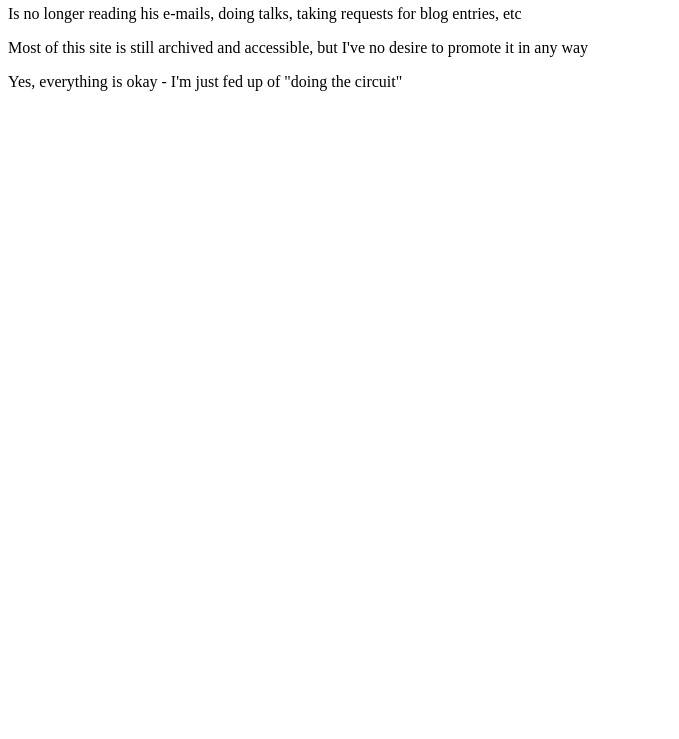
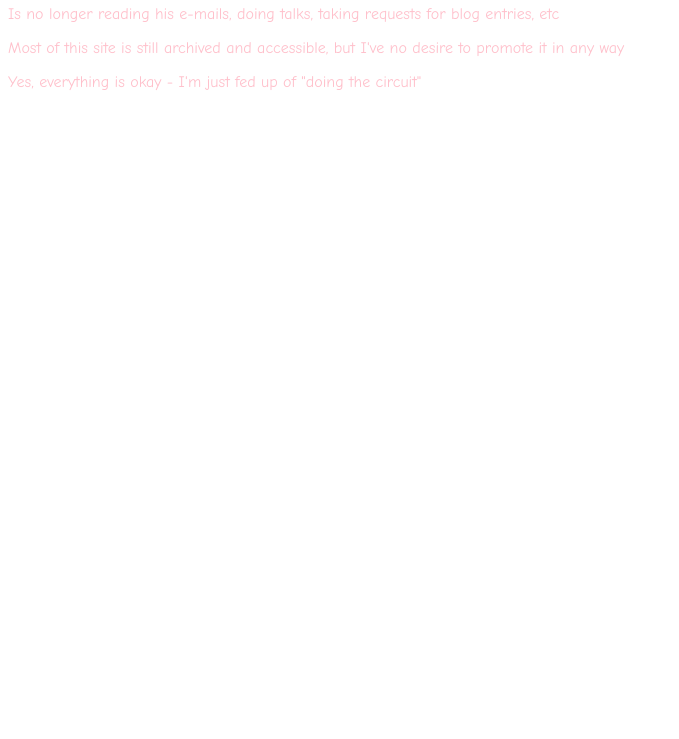
Before and after one commit to robashton/crowdsourcedhomepage, a plain HTML site: page index.html in a window 1280 px wide. Shown: the part 61-800 px from the top of the page, without its empty margins (0-679 px from the left). Drawn offline with Linux system fonts and the light colour scheme.

Commit message:
Beauty++

```diff
--- a/index.html
+++ b/index.html
@@ -1,6 +1,9 @@
 <html>
 <head>
   <title>Rob Ashton</title>
+  <style type="text/css">
+    body { font-family: "Comic Sans MS"; color: pink; }
+  </style>
 </head>
 <body>
   <h1>Rob Ashton</h1>
```
